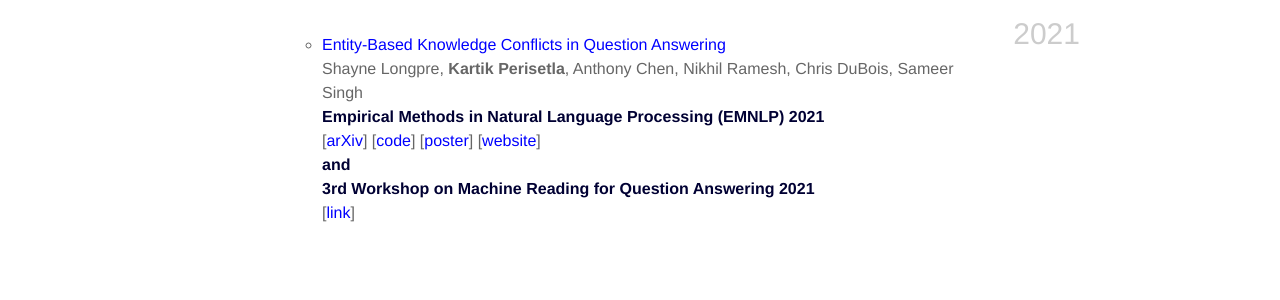
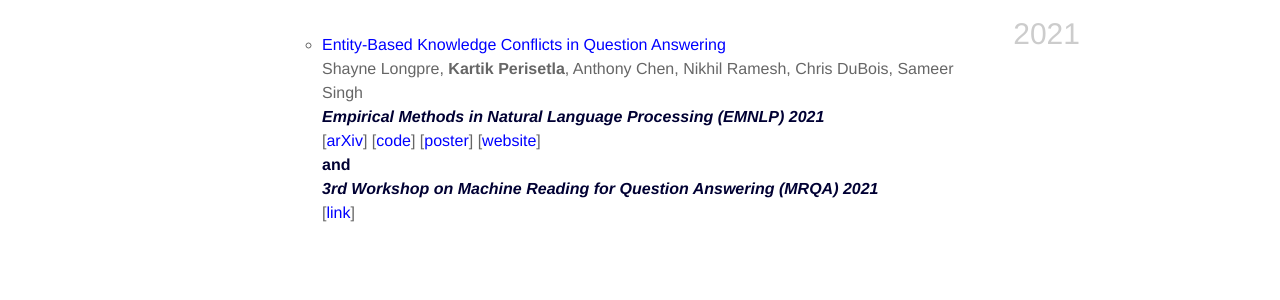
Before and after one commit to kartikperisetla/kartikperisetla.github.io, a Jekyll site: the page built from _pages/publications.md, in a window 1280 px wide. Shown: the part 174-474 px from the top of the page. Built offline with Jekyll 4.4.1, drawn with Linux system fonts in a browser that asks for light colours; nearby versions of some CDN libraries.

```diff
--- a/_pages/publications.md
+++ b/_pages/publications.md
@@ -20,7 +20,7 @@
 
     <span class="periodical" style="color:#000033">
 
-      <b>Empirical Methods in Natural Language Processing (EMNLP) 2021</b>
+      <b><i>Empirical Methods in Natural Language Processing (EMNLP) 2021</i></b>
     </span>
   <span class="links">
     [<a  style="color:blue" href="https://arxiv.org/abs/2109.05052" target="_blank">arXiv</a>] [<a  style="color:blue" href="https://github.com/apple/ml-knowledge-conflicts" target="_blank">code</a>] [<a  style="color:blue" href="{{ site.baseurl }}/assets/files/poster_final.pdf" target="_blank">poster</a>] [<a  style="color:blue" href="https://machinelearning.apple.com/research/entity-knowledge-conflicts" target="_blank">website</a>]
@@ -29,7 +29,7 @@
       <b>and</b>
     </span>
     <span class="periodical" style="color:#000033">
-      <b>3rd Workshop on Machine Reading for Question Answering 2021</b>
+      <b><i>3rd Workshop on Machine Reading for Question Answering (MRQA) 2021</i></b>
     </span>
     <span class="links">
     [<a  style="color:blue" href="https://mrqa.github.io/papers.html" target="_blank">link</a>]
```
